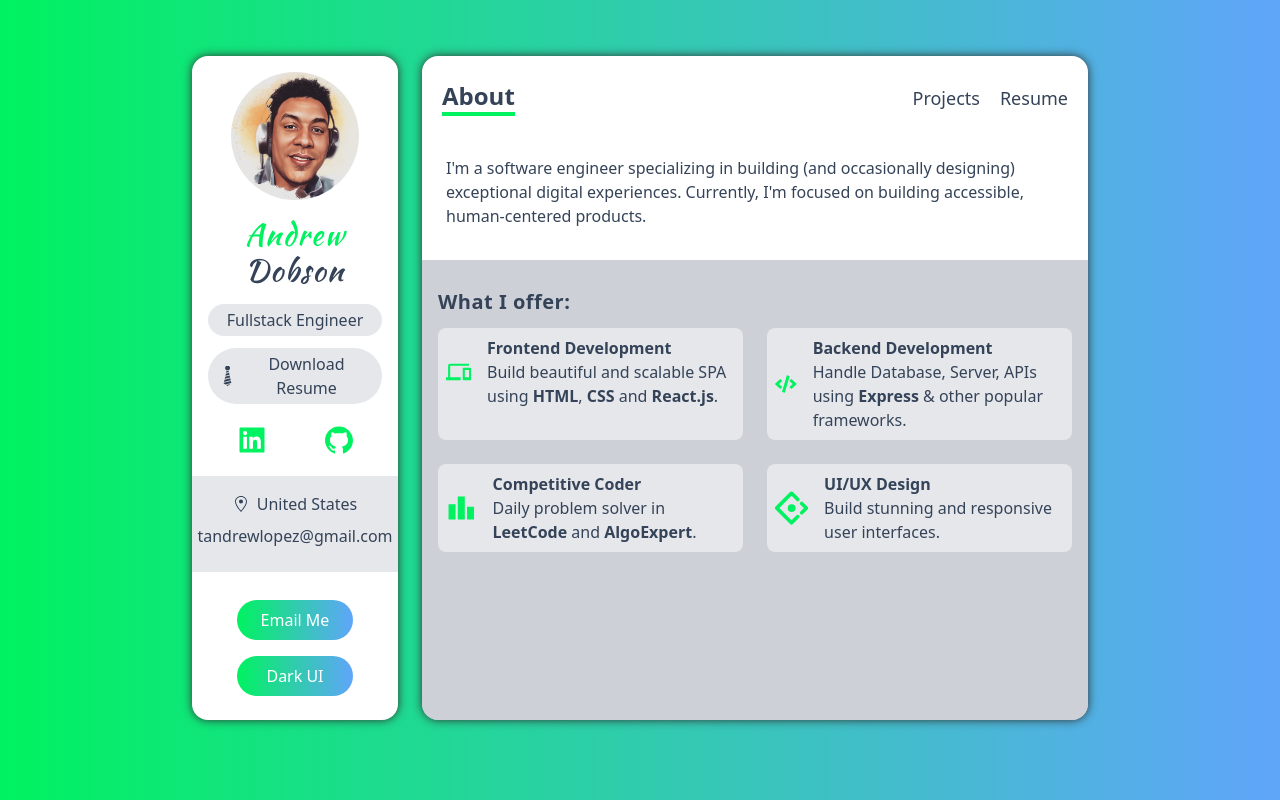
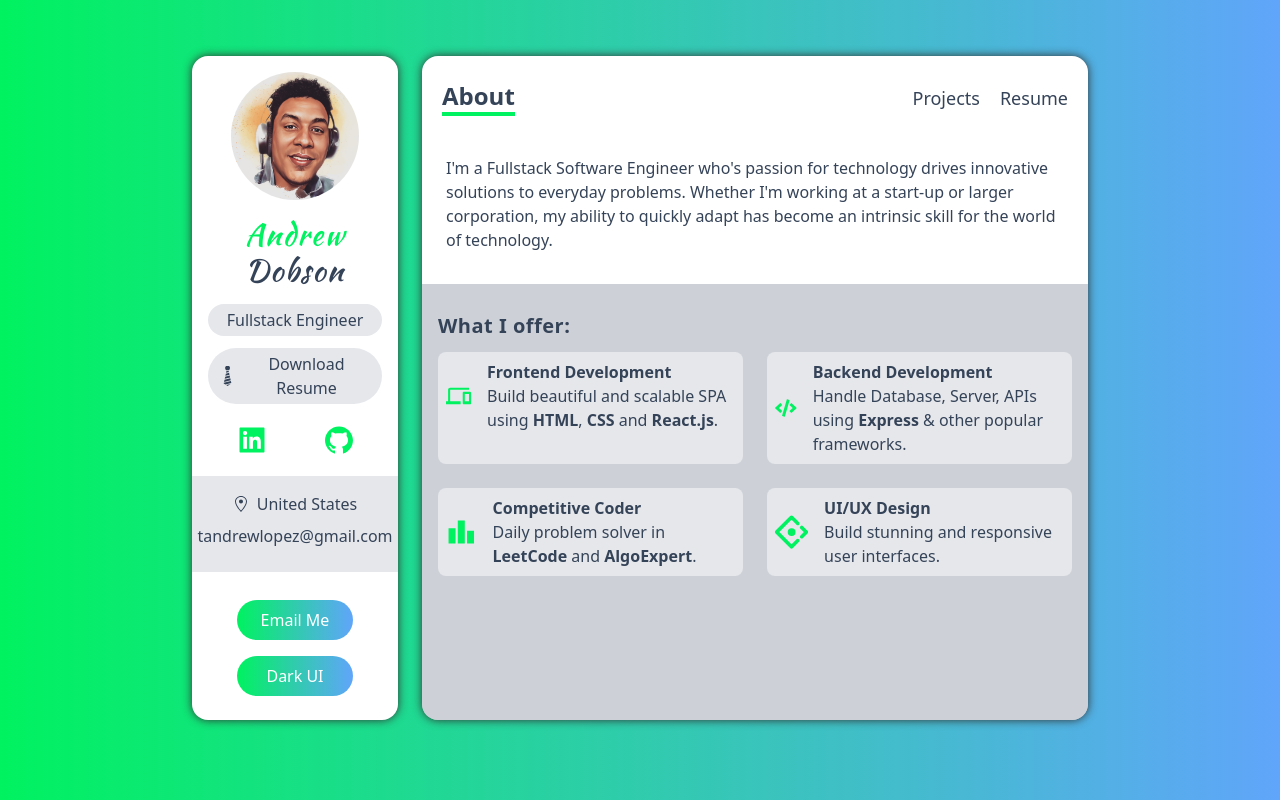
Before and after one commit to TAndrewLopez/Portfolio_2023, a Next.js app: page / in a window 1280 px wide. Built offline with nearby package versions, Linux system fonts and the light colour scheme.

Commit message:
updated about me paragraph

```diff
--- a/src/pages/index.tsx
+++ b/src/pages/index.tsx
@@ -16,9 +16,10 @@ const Home = () => {
         <title>Andrew Dobson | Fullstack Engineer</title>
       </Head>
       <h5 className="my-3 font-medium">
-        I'm a software engineer specializing in building (and occasionally
-        designing) exceptional digital experiences. Currently, I'm focused on
-        building accessible, human-centered products.
+        I'm a Fullstack Software Engineer who's passion for technology drives
+        innovative solutions to everyday problems. Whether I'm working at a
+        start-up or larger corporation, my ability to quickly adapt has become
+        an intrinsic skill for the world of technology.
       </h5>
       <div
         className="flex-grow p-4 mt-5 bg-gray-400 bg-opacity-50 dark:bg-dark-400"
```
